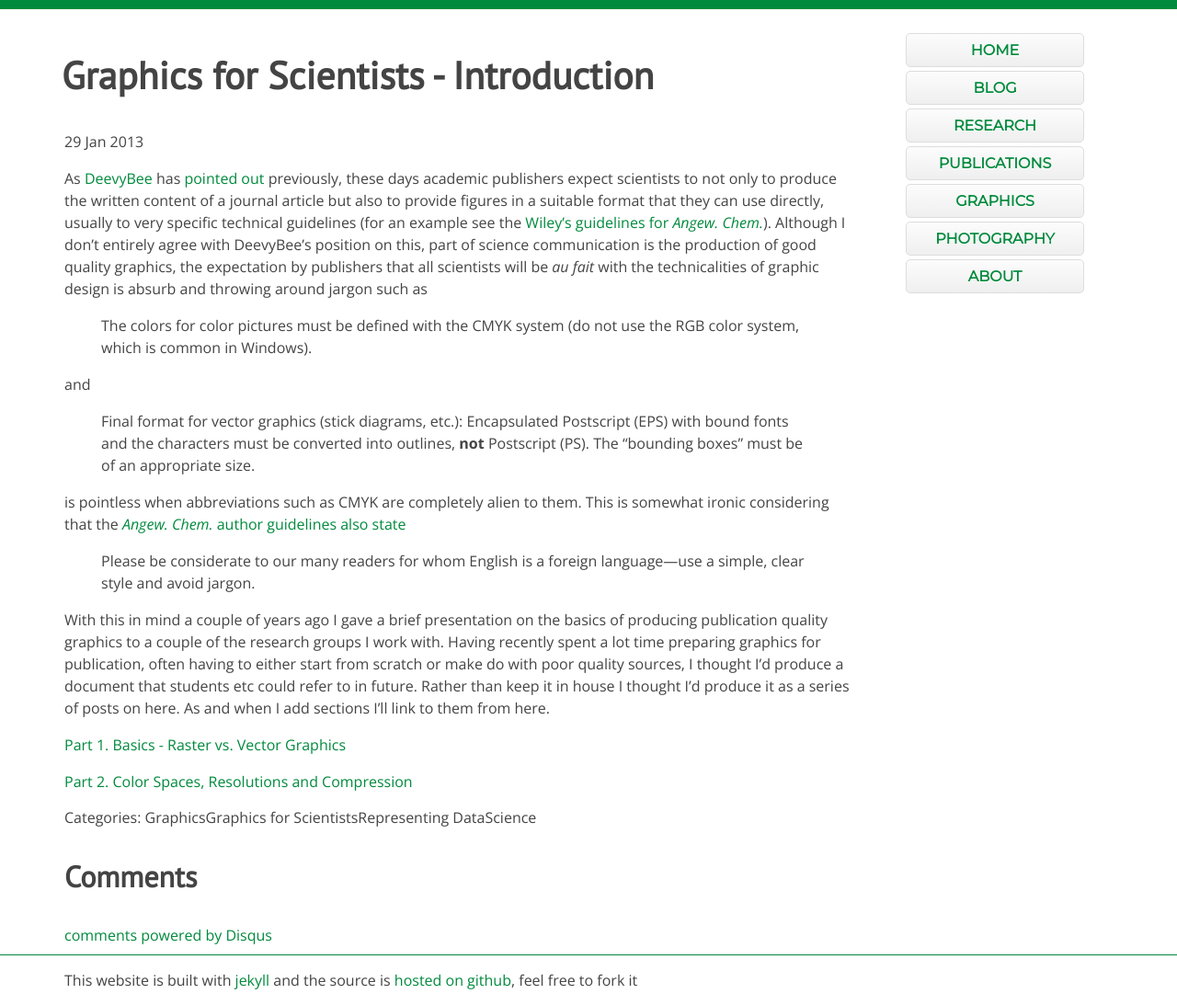
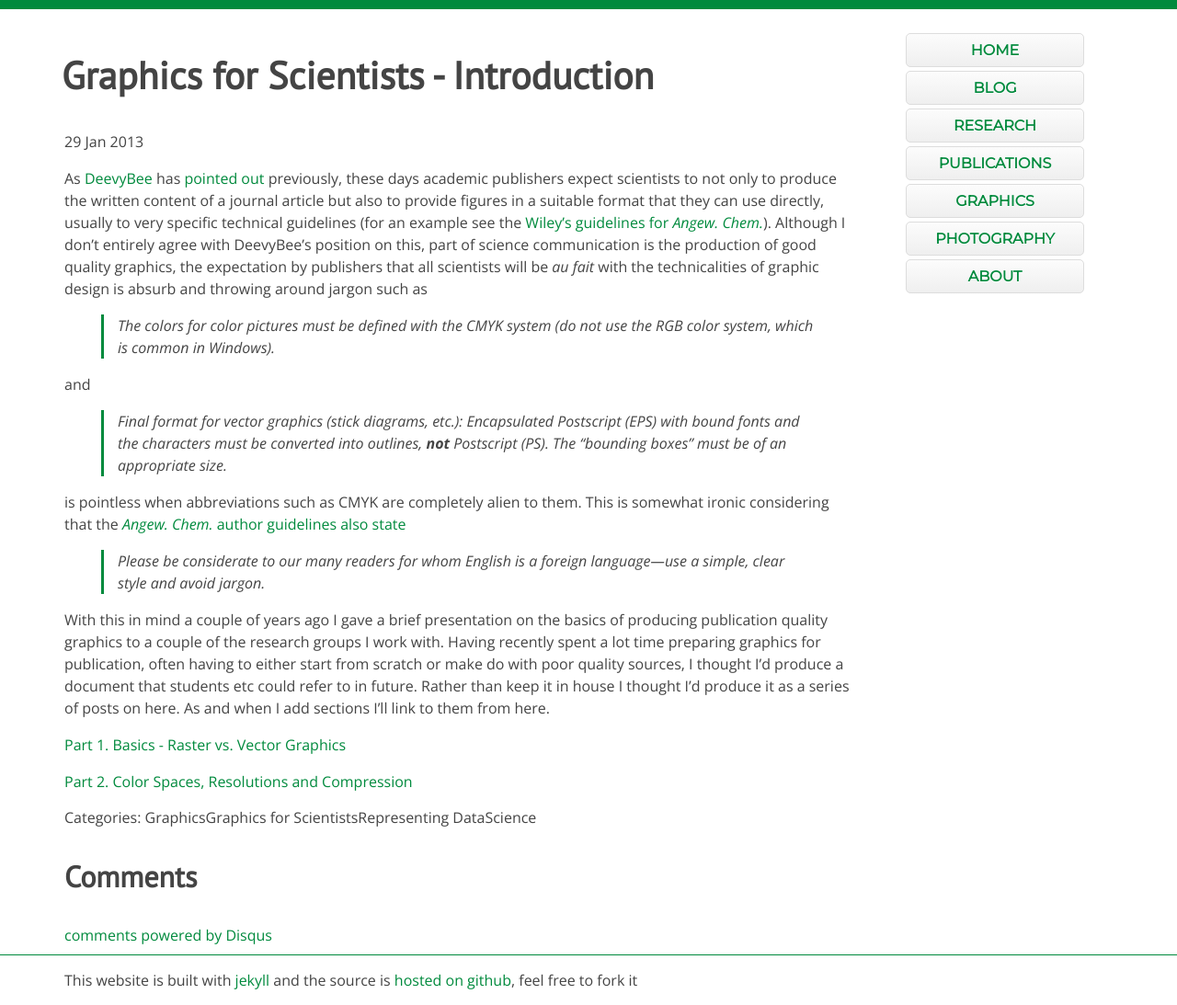
Before and after one commit to sebspain/sebspain.github.io, a Jekyll site: the page built from graphics/graphics-for-scientists-intro/index.md, in a window 1280 px wide. Shown: the whole page at 92% size. Built offline with Jekyll 4.4.1, drawn with Linux system fonts in a browser that asks for light colours; Markdown is read by kramdown in place of the engine named in the settings; comment, search, counter and statistics services are not loaded.

Commit message:
updated for gallery

```diff
--- a/css/style.css
+++ b/css/style.css
@@ -78,6 +78,12 @@ header p {
 p, pre {
   font-size: 1em;
   line-height: 1.5em;
+}
+
+blockquote {
+  font-style: italic;
+  padding-left: 15px;
+  border-left: 3px solid #008A3D;
 }
 
 ul.posts {
```
